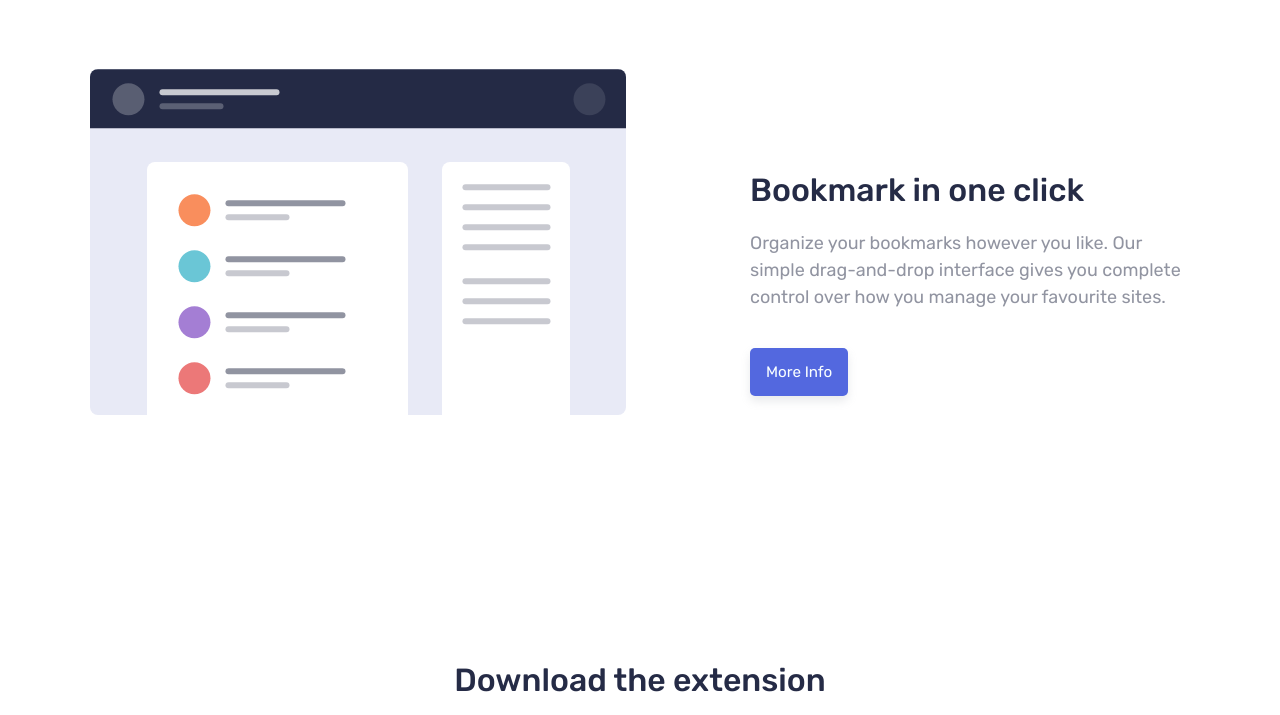
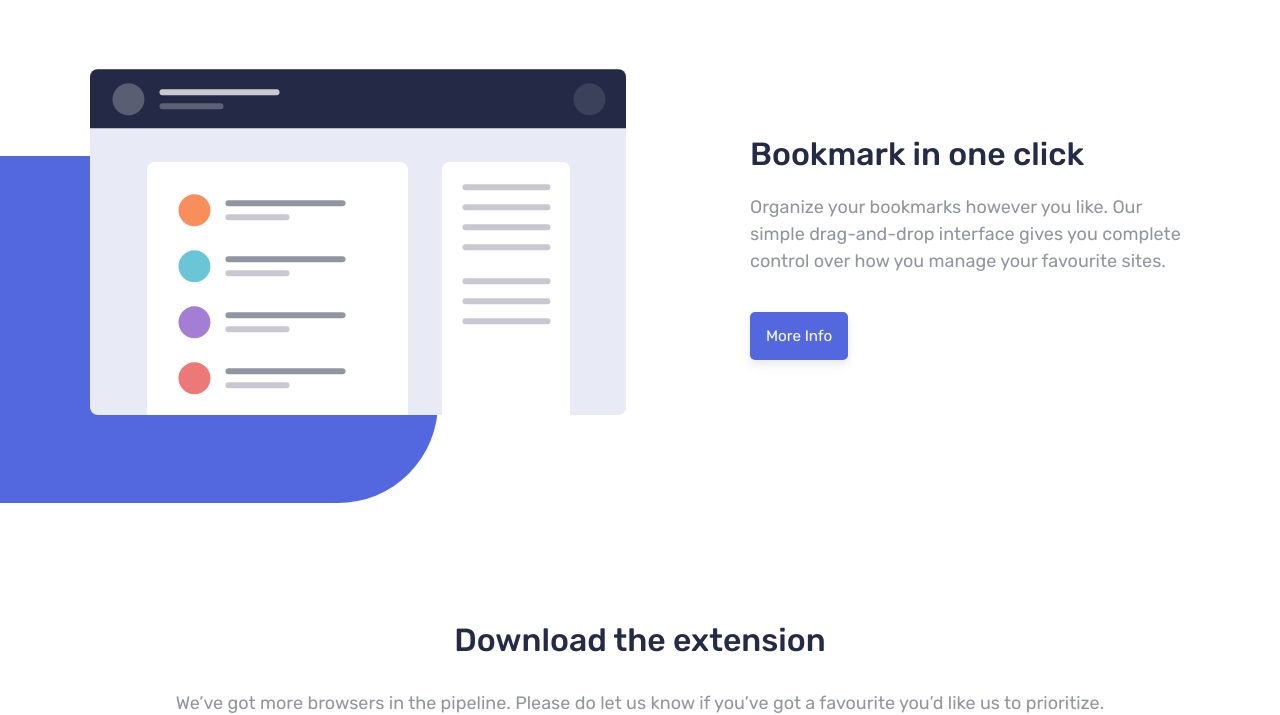
Before and after one commit to tretyakvl/landing_challenge, a website: page source/index.html in a window 1280 px wide. Shown: the part 1156-1871 px from the top of the page. Drawn offline with nearby package versions, Linux system fonts and the light colour scheme; files that its build step writes are made by us from their sources.

Commit message:
Finishes features block desktop styles

```diff
--- a/source/sass/blocks/_features.scss
+++ b/source/sass/blocks/_features.scss
@@ -76,17 +76,35 @@
 }
 
 .features__feature {
-  position: relative;
-
   display: none;
   flex-direction: column;
   align-items: center;
 }
 
 .features__illustration {
+  position: relative;
+
   max-width: 400px;
   margin-top: 0;
-  margin-bottom: 3rem;
+  margin-bottom: 0.5rem;
+
+  &::after {
+    content: '';
+
+    position: absolute;
+    right: 35%;
+    bottom: 10px;
+    left: 0;
+    z-index: -1;
+
+    height: 82%;
+    margin-left: -25vw;
+
+    background-color: $soft-blue;
+
+    border-top-right-radius: 100px;
+    border-bottom-right-radius: 100px;
+  }
 }
 
 .features__feature .button {
@@ -140,6 +158,10 @@
 
   .features__illustration {
     max-width: 540px;
+
+    &::after {
+      bottom: -10px;
+    }
   }
 
   .features__feature .features__header {
@@ -159,7 +181,7 @@
 
   .features__container {
     flex: 0 0 440px;
-    margin-top: -3rem;
+    margin-top: -5rem;
     margin-left: 2rem;
   }
 }
```
